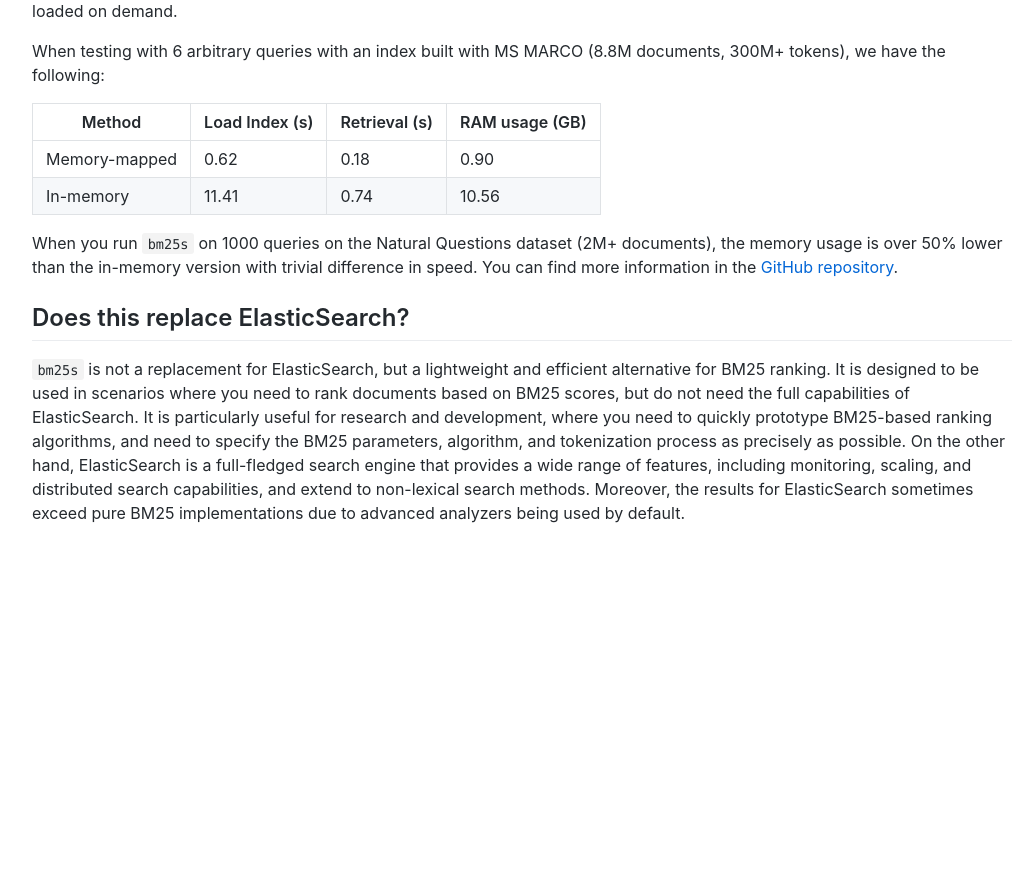
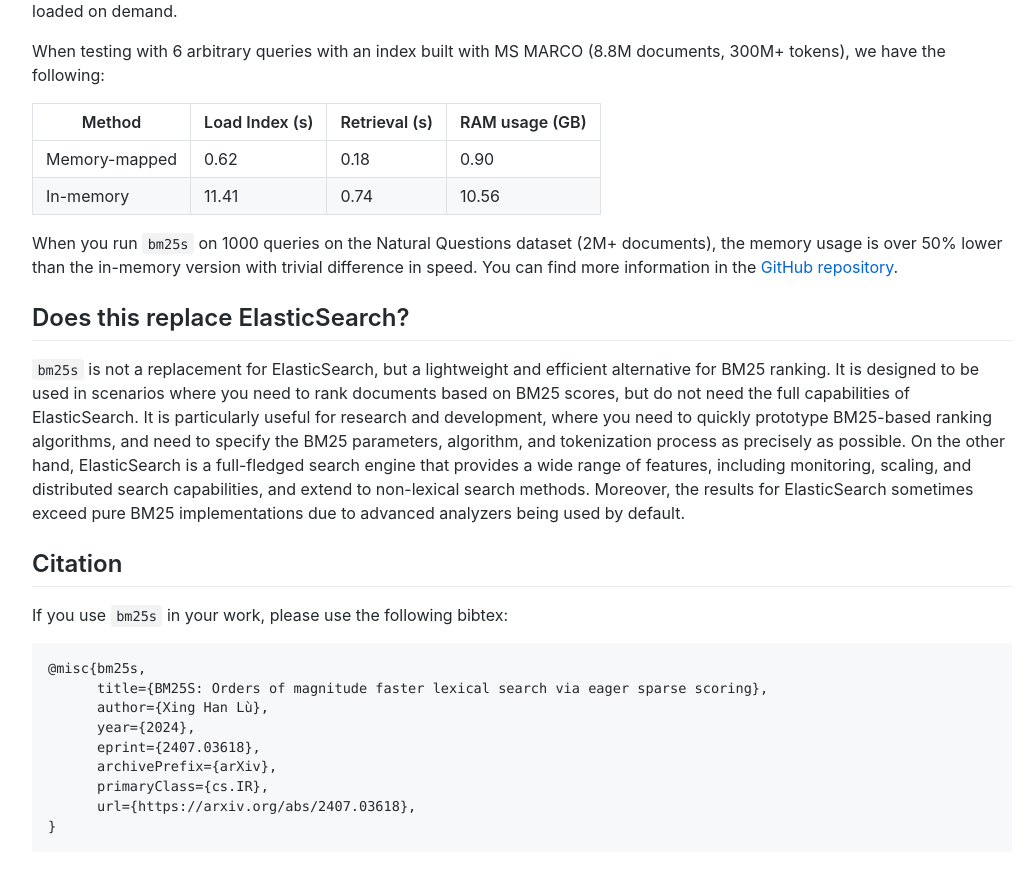
Before and after one commit to bm25s/bm25s.github.io, a Jekyll site: the page built from index.markdown, in a window 1280 px wide and 900 px high, scrolled down 3691 px. Shown: the top 873 px of the window, without its empty margins (118-1154 px from the left). Built offline with Jekyll 4.4.1, drawn with Linux system fonts in a browser that asks for light colours; before the commit the page ends 4248 px from its top, so only the background shows below that.

Commit message:
Update index.markdown

````diff
--- a/index.markdown
+++ b/index.markdown
@@ -18,6 +18,9 @@ layout: default
             </td>
             <td>
                   <a href="https://huggingface.co/blog/xhluca/bm25s">🤗 Blog Post</a>
+            </td>
+            <td>
+                  <a href="https://arxiv.org/abs/2407.03618">📝 Technical Report</a>
             </td>
       </tr>
 </table>
@@ -141,3 +144,19 @@ When you run `bm25s` on 1000 queries on the Natural Questions dataset (2M+ docum
 ## Does this replace ElasticSearch?
 
 `bm25s` is not a replacement for ElasticSearch, but a lightweight and efficient alternative for BM25 ranking. It is designed to be used in scenarios where you need to rank documents based on BM25 scores, but do not need the full capabilities of ElasticSearch. It is particularly useful for research and development, where you need to quickly prototype BM25-based ranking algorithms, and need to specify the BM25 parameters, algorithm, and tokenization process as precisely as possible. On the other hand, ElasticSearch is a full-fledged search engine that provides a wide range of features, including monitoring, scaling, and distributed search capabilities, and extend to non-lexical search methods. Moreover, the results for ElasticSearch sometimes exceed pure BM25 implementations due to advanced analyzers being used by default.
+
+## Citation
+
+If you use `bm25s` in your work, please use the following bibtex:
+
+```
+@misc{bm25s,
+      title={BM25S: Orders of magnitude faster lexical search via eager sparse scoring},
+      author={Xing Han Lù},
+      year={2024},
+      eprint={2407.03618},
+      archivePrefix={arXiv},
+      primaryClass={cs.IR},
+      url={https://arxiv.org/abs/2407.03618},
+}
+```
````
